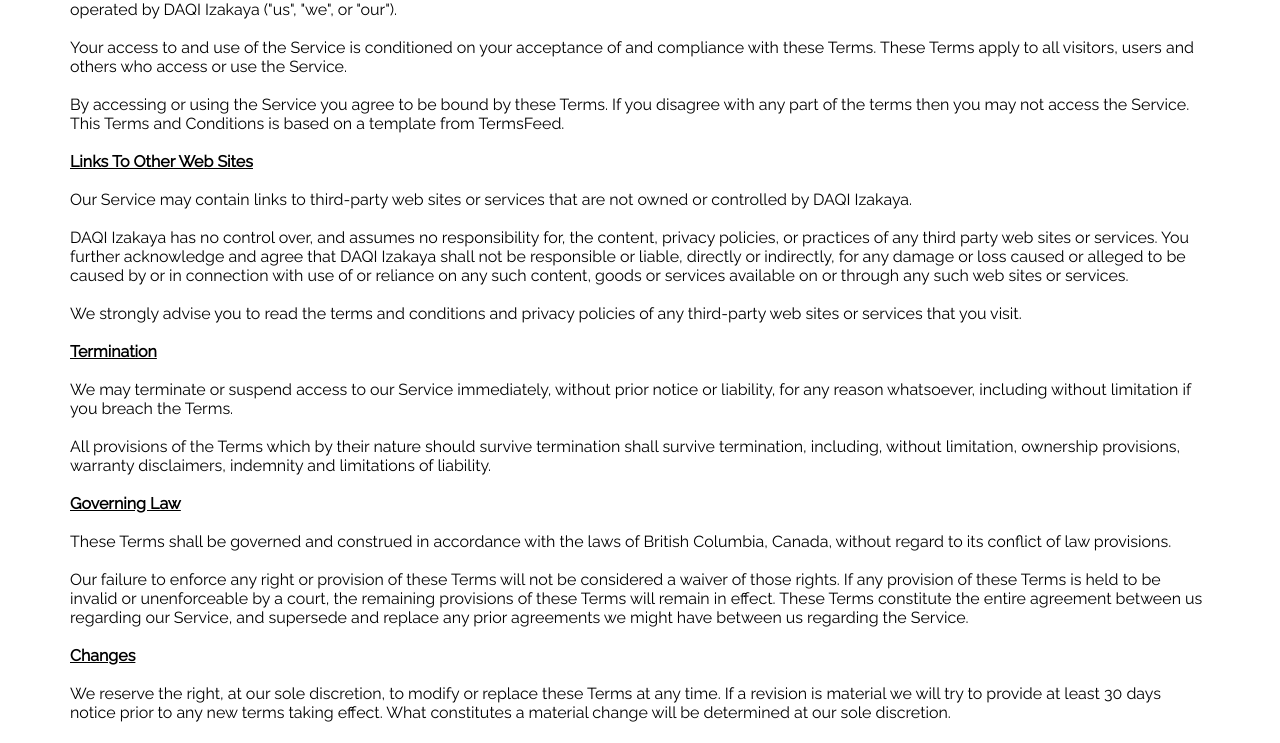
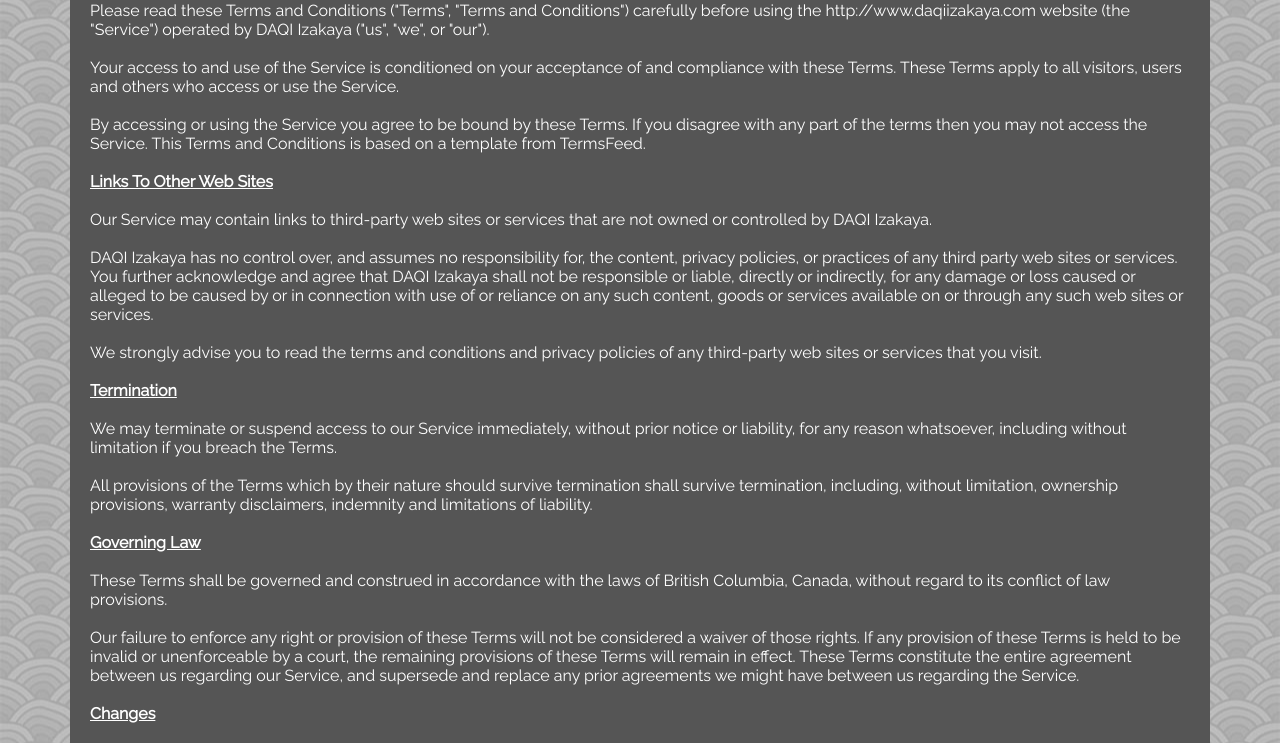
Before and after one commit to wheredannyends/japaneserestaurant, a plain HTML site: page legal.html in a window 1280 px wide. Shown: the part 250-993 px from the top of the page. Drawn offline with nearby package versions, Linux system fonts and the light colour scheme.

Commit message:
Added background to legal/careers

```diff
--- a/css/style.css
+++ b/css/style.css
@@ -4,7 +4,7 @@
 
 .pagebody {
   background: url(../images/bg.jpg) repeat center center;
-  color: #555555;
+  color: white;
 }
 
 body {
@@ -134,7 +134,6 @@
 .location {
   background-color: #555555;
   padding: 10px 10px 10px 50px;
-  color: white;
   width: 50%;
   margin: 25px auto;
   text-align: center;
@@ -188,11 +187,20 @@
 }
 
 
+/* LEGAL */
+
+.legalcontent {
+  margin-top: 150px;
+  flex-direction: column;
+  text-align: left;
+  background-color: #555555;
+  padding: 20px;
+}
+
 /* FOOTER */
 
 footer {
   background-color: #555555;
-  color: white;
   height: 50px;
   z-index: 9999;
   width: 100%;
--- a/legal.html
+++ b/legal.html
@@ -10,7 +10,7 @@
   <link href="https://fonts.googleapis.com/css?family=Oswald|Raleway" rel="stylesheet">
 </head>
 
-<body>
+<body class="pagebody">
 
   <header class="bgheader">
     <section class="wrap">
@@ -33,7 +33,7 @@
 
 
     <section class="wrap">
-     <section class="content">
+     <section class="legalcontent">
       <h3>TERMS OF USE</h3>
       <p>
         <u><b>Last updated: October 24, 2016</b></u><br/><br/>
```
Also changed, not shown: careers.html (+1 -1 lines).
